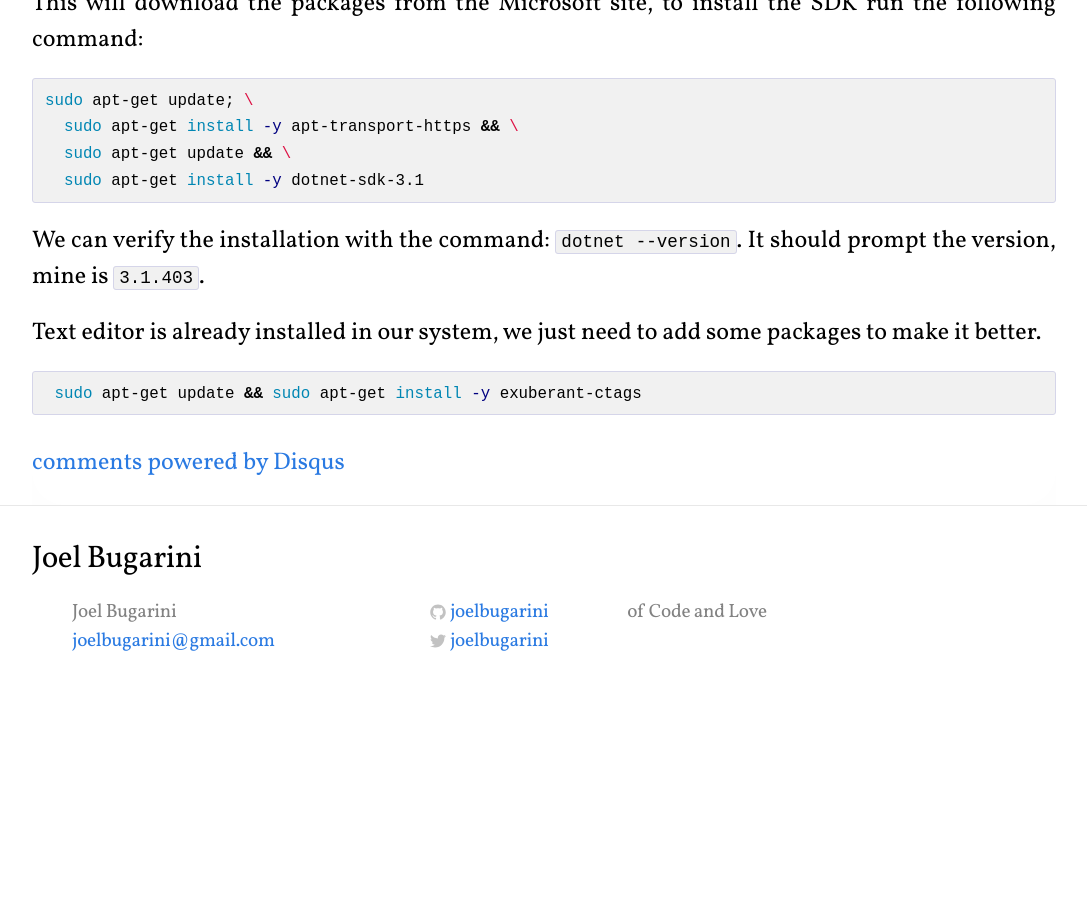
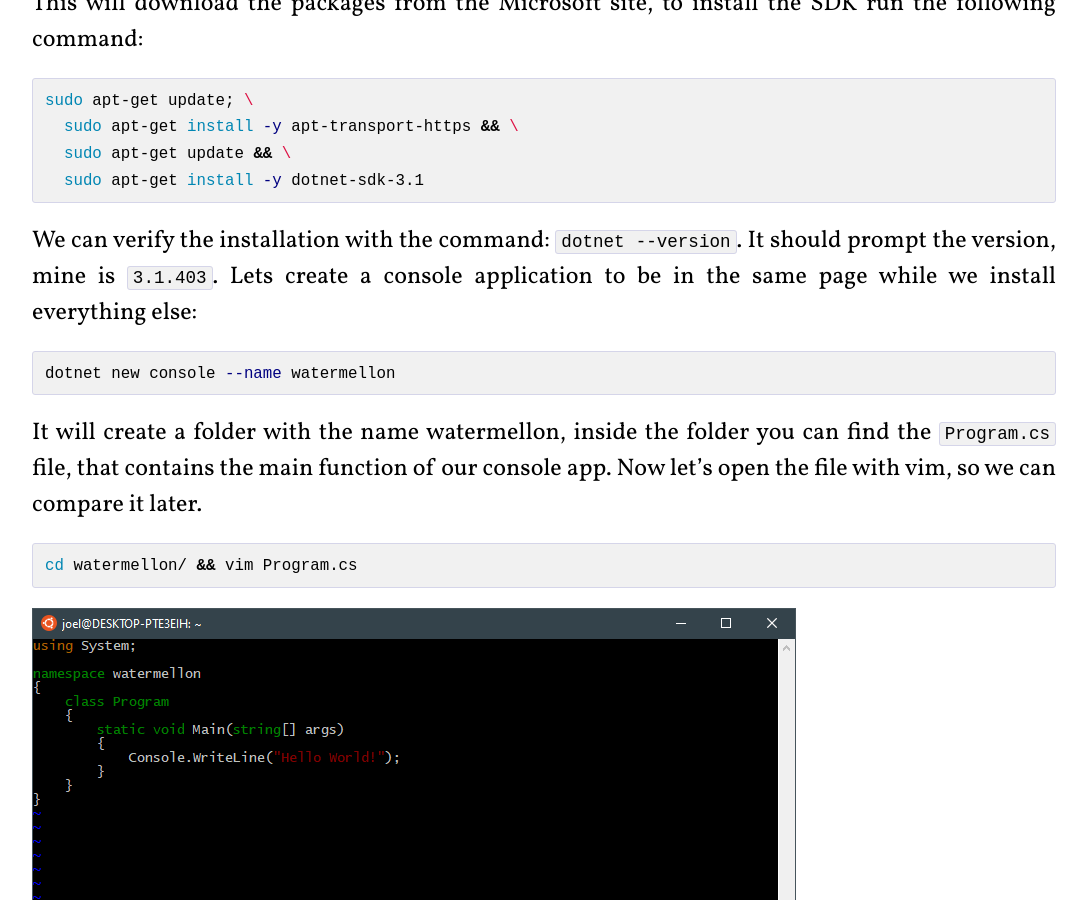
Before and after one commit to joelbugarini/joelbugarini.github.io, a Jekyll site: the page built from _posts/2020-11-07-Vim_dotnet_Ubuntu_WSL.markdown, in a window 1280 px wide and 900 px high, scrolled down 3090 px. Shown: the whole window, without its empty margins (96-1183 px from the left). Built offline with Jekyll 4.4.1, drawn with Linux system fonts in a browser that asks for light colours; comment, search, counter and statistics services are not loaded; before the commit the page ends 3746 px from its top, so only the background shows below that.

Commit message:
Update 2020-11-07-Vim_dotnet_Ubuntu_WSL.markdown

```diff
--- a/_posts/2020-11-07-Vim_dotnet_Ubuntu_WSL.markdown
+++ b/_posts/2020-11-07-Vim_dotnet_Ubuntu_WSL.markdown
@@ -46,7 +46,18 @@ sudo apt-get update; \
   sudo apt-get install -y dotnet-sdk-3.1
 {% endhighlight %}
 
-We can verify the installation with the command: `dotnet --version`. It should prompt the version, mine is `3.1.403`.
+We can verify the installation with the command: `dotnet --version`. It should prompt the version, mine is `3.1.403`. Lets create a console application to be in the same page while we install everything else:
+{% highlight bash %}
+dotnet new console --name watermellon
+{% endhighlight %}
+
+It will create a folder with the name watermellon, inside the folder you can find the `Program.cs` file, that contains the main function of our console app. Now let's open the file with vim, so we can compare it later.
+
+{% highlight bash %}
+cd watermellon/ && vim Program.cs
+{% endhighlight %}
+
+![vim01]({{ site.url }}/assets/vim01.png)
 
 Text editor is already installed in our system, we just need to add some packages to make it better.
 
```
